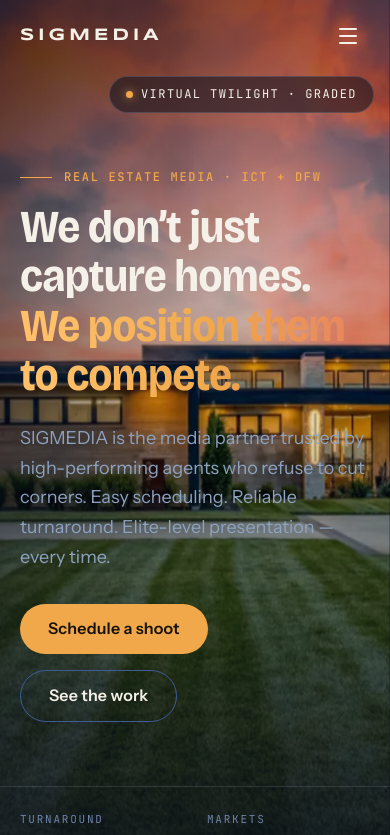
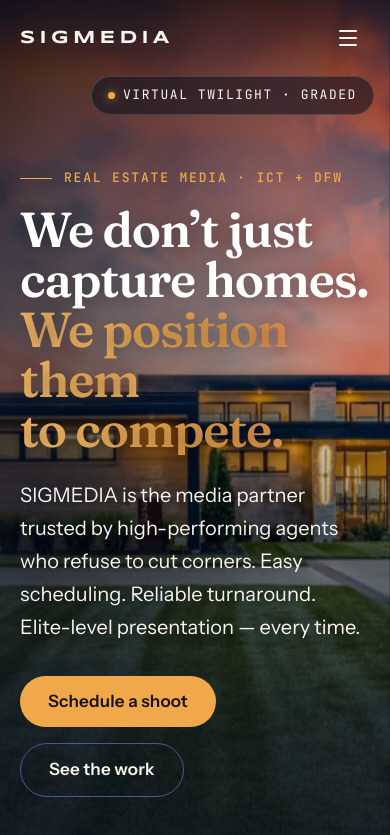
Before and after one commit to muneebnawaz018/sigmediausa, a React (Vite) app: page / in a window 390 px wide. Shown: the top 835 px of the page. Built offline with nearby package versions, Linux system fonts and the light colour scheme.

Commit message:
font settings

```diff
--- a/package.json
+++ b/package.json
@@ -10,7 +10,7 @@
     "preview": "vite preview"
   },
   "dependencies": {
-    "@fontsource-variable/bricolage-grotesque": "^5.2.10",
+    "@fontsource-variable/fraunces": "^5.3.0",
     "@fontsource-variable/instrument-sans": "^5.2.8",
     "@fontsource-variable/jetbrains-mono": "^5.2.8",
     "@fontsource/syncopate": "^5.2.8",
--- a/src/components/cta-band.css
+++ b/src/components/cta-band.css
@@ -25,7 +25,7 @@
 }
 
 .cta-band__title {
-  font-size: clamp(2.25rem, 1.6rem + 3.4vw, 4rem);
+  font-size: var(--text-3xl);
   max-width: 18ch;
   margin-inline: auto;
 }
--- a/src/components/footer.css
+++ b/src/components/footer.css
@@ -22,7 +22,7 @@
 }
 
 .footer__wordmark {
-  font-family: 'Syncopate', var(--font-display);
+  font-family: 'Syncopate', system-ui, sans-serif;
   font-weight: 700;
   font-size: var(--text-lg);
   letter-spacing: 0.22em;
@@ -39,11 +39,11 @@
 /* Column headings — mono microtype */
 .footer__heading {
   font-family: var(--font-mono);
-  font-size: 0.6875rem;
-  font-weight: 500;
+  font-size: var(--text-xs);
+  font-weight: 600;
   letter-spacing: 0.18em;
   text-transform: uppercase;
-  color: var(--slate-dim);
+  color: var(--slate);
   margin-bottom: var(--space-4);
 }
 
@@ -57,8 +57,8 @@
   align-items: center;
   gap: var(--space-2);
   min-height: 44px;
-  font-size: var(--text-sm);
-  color: var(--slate);
+  font-size: var(--text-base);
+  color: var(--cream);
   transition: color var(--dur-fast) var(--ease-out);
 }
 
@@ -76,13 +76,13 @@
 .footer__phone-code {
   font-size: var(--text-xs);
   letter-spacing: 0.12em;
-  color: var(--slate-dim);
+  color: var(--slate);
 }
 
 .footer__hours {
-  font-size: var(--text-xs);
-  line-height: 1.6;
-  color: var(--slate-dim);
+  font-size: var(--text-sm);
+  line-height: 1.7;
+  color: var(--slate);
   margin-top: var(--space-2);
 }
 
@@ -93,7 +93,7 @@
 /* Follow — icon + label pairs */
 .footer__social svg {
   flex-shrink: 0;
-  color: var(--slate-dim);
+  color: var(--slate);
   transition: color var(--dur-fast) var(--ease-out);
 }
 
@@ -116,14 +116,14 @@
 
 .footer__legal {
   font-size: var(--text-sm);
-  color: var(--slate-dim);
+  color: var(--slate);
 }
 
 .footer__micro {
   font-family: var(--font-mono);
-  font-size: var(--text-xs);
+  font-size: var(--text-sm);
   letter-spacing: 0.1em;
-  color: var(--slate-dim);
+  color: var(--slate);
 }
 
 /* ---- Responsive ---- */
--- a/src/components/hero.css
+++ b/src/components/hero.css
@@ -45,8 +45,8 @@
   inset: 0;
   z-index: -1;
   background:
-    linear-gradient(to top, rgba(10, 15, 30, 0.96) 0%, rgba(10, 15, 30, 0.55) 28%, rgba(10, 15, 30, 0.12) 55%, rgba(10, 15, 30, 0.35) 100%),
-    linear-gradient(105deg, rgba(10, 15, 30, 0.55) 0%, transparent 55%);
+    linear-gradient(to top, rgba(10, 15, 30, 0.97) 0%, rgba(10, 15, 30, 0.72) 30%, rgba(10, 15, 30, 0.2) 58%, rgba(10, 15, 30, 0.4) 100%),
+    linear-gradient(105deg, rgba(10, 15, 30, 0.68) 0%, rgba(10, 15, 30, 0.25) 45%, transparent 65%);
 }
 
 /* Grade status chip — top right */
@@ -112,10 +112,13 @@
 
 .hero__title {
   font-size: var(--text-hero);
-  font-weight: 640;
-  font-variation-settings: 'opsz' 40, 'wdth' 90;
-  color: var(--cream);
-  max-width: 16ch;
+  font-weight: 600;
+  font-variation-settings: 'opsz' 144, 'SOFT' 0, 'WONK' 0;
+  letter-spacing: -0.025em;
+  line-height: 1.02;
+  color: #ffffff;
+  max-width: 15ch;
+  text-shadow: 0 2px 24px rgba(6, 10, 20, 0.55);
 }
 
 .hero__title-a,
@@ -135,7 +138,8 @@
   max-width: 52ch;
   font-size: var(--text-lg);
   line-height: 1.65;
-  color: var(--slate);
+  color: var(--cream);
+  text-shadow: 0 1px 14px rgba(6, 10, 20, 0.6);
 }
 
 .hero__actions {
@@ -165,7 +169,7 @@
 
 .hero__exif-item dt {
   font-family: var(--font-mono);
-  font-size: 0.6875rem;
+  font-size: 0.75rem;
   letter-spacing: 0.16em;
   color: var(--slate-dim);
   margin-bottom: var(--space-1);
--- a/src/components/navbar.css
+++ b/src/components/navbar.css
@@ -13,11 +13,27 @@
   border-bottom: 1px solid transparent;
 }
 
+/* Transparent state: subtle top scrim so nav text stays legible over bright sky */
+.nav::before {
+  content: '';
+  position: absolute;
+  inset: 0;
+  z-index: -1;
+  background: linear-gradient(to bottom, rgba(6, 10, 20, 0.55), transparent);
+  opacity: 1;
+  transition: opacity var(--dur-base) var(--ease-out);
+  pointer-events: none;
+}
+
+.nav--solid::before {
+  opacity: 0;
+}
+
 .nav--solid {
-  background: rgba(10, 15, 30, 0.82);
-  backdrop-filter: blur(14px);
-  -webkit-backdrop-filter: blur(14px);
-  border-bottom-color: rgba(141, 162, 192, 0.14);
+  background: rgba(10, 15, 30, 0.85);
+  backdrop-filter: blur(16px);
+  -webkit-backdrop-filter: blur(16px);
+  border-bottom-color: rgba(141, 162, 192, 0.16);
 }
 
 .nav__inner {
@@ -25,14 +41,15 @@
   align-items: center;
   justify-content: space-between;
   gap: var(--space-6);
-  min-height: 72px;
+  min-height: 76px;
+  position: relative;
 }
 
 .nav__logo {
-  font-family: 'Syncopate', var(--font-display);
+  font-family: 'Syncopate', system-ui, sans-serif;
   font-weight: 700;
-  font-size: 1.0625rem;
-  letter-spacing: 0.22em;
+  font-size: 1.125rem;
+  letter-spacing: 0.24em;
   color: var(--cream);
   white-space: nowrap;
 }
@@ -47,10 +64,10 @@
 }
 
 .nav__links a {
-  font-size: var(--text-sm);
+  font-size: var(--text-base);
   font-weight: 500;
-  letter-spacing: 0.02em;
-  color: var(--slate);
+  letter-spacing: 0.01em;
+  color: var(--cream);
   padding: var(--space-2) 0;
   position: relative;
   transition: color var(--dur-fast) var(--ease-out);
@@ -82,9 +99,9 @@
 }
 
 .nav__cta {
-  min-height: 42px;
-  padding: 0.5rem 1.25rem;
-  font-size: var(--text-sm);
+  min-height: 44px;
+  padding: 0.55rem 1.4rem;
+  font-size: var(--text-base);
 }
 
 .nav__burger {
--- a/src/components/package.css
+++ b/src/components/package.css
@@ -45,16 +45,17 @@
 }
 
 .package__title {
-  font-size: var(--text-2xl);
+  font-size: var(--text-3xl);
   margin-top: var(--space-6);
-  max-width: 20ch;
+  max-width: 18ch;
 }
 
 .package__blurb {
   margin-top: var(--space-4);
+  font-size: var(--text-lg);
   color: var(--slate);
   line-height: 1.7;
-  max-width: 46ch;
+  max-width: 48ch;
 }
 
 /* ---- Checklist ---- */
--- a/src/components/reels.css
+++ b/src/components/reels.css
@@ -156,7 +156,7 @@
   padding: var(--space-8) var(--space-3) var(--space-3);
   background: linear-gradient(to top, rgba(6, 10, 20, 0.88), transparent);
   font-family: var(--font-mono);
-  font-size: 0.6875rem;
+  font-size: 0.75rem;
   letter-spacing: 0.1em;
   text-transform: uppercase;
   text-align: left;
--- a/src/main.jsx
+++ b/src/main.jsx
@@ -1,6 +1,6 @@
 import { StrictMode } from 'react'
 import { createRoot } from 'react-dom/client'
-import '@fontsource-variable/bricolage-grotesque'
+import '@fontsource-variable/fraunces'
 import '@fontsource-variable/instrument-sans'
 import '@fontsource-variable/jetbrains-mono'
 import '@fontsource/syncopate/700.css'
--- a/src/styles/base.css
+++ b/src/styles/base.css
@@ -47,10 +47,13 @@
 
 h1, h2, h3, h4 {
   font-family: var(--font-display);
-  line-height: 1.08;
-  font-weight: 600;
-  letter-spacing: -0.02em;
+  line-height: 1.1;
+  font-weight: 570;
+  letter-spacing: -0.015em;
   text-wrap: balance;
+  /* Fraunces: high optical size = crisp high-contrast editorial serif; no wonk/softness */
+  font-variation-settings: 'opsz' 144, 'SOFT' 0, 'WONK' 0;
+  font-optical-sizing: auto;
 }
 
 :focus-visible {
--- a/src/styles/tokens.css
+++ b/src/styles/tokens.css
@@ -14,9 +14,9 @@
   --glow: #f0a84b;        /* window-glow amber — CTA, accent */
   --glow-bright: #ffc069; /* hover state */
   --glow-deep: #c77f24;   /* pressed state */
-  --cream: #f5f1e8;       /* primary text */
-  --slate: #8da2c0;       /* secondary text */
-  --slate-dim: #6f83a8;   /* tertiary text, captions — keeps >=4.5:1 on --ink */
+  --cream: #f8f5ee;       /* primary text — near white, warm */
+  --slate: #c3d0e4;       /* secondary text — light, high contrast on ink */
+  --slate-dim: #93a5c2;   /* tertiary text, captions */
 
   /* Semantic */
   --bg: var(--ink);
@@ -29,20 +29,20 @@
   --border: var(--sky-dim);
   --on-accent: #16120a;
 
-  /* Type */
-  --font-display: 'Bricolage Grotesque Variable', 'Bricolage Grotesque', system-ui, sans-serif;
+  /* Type — editorial serif display, clean sans body, mono for data */
+  --font-display: 'Fraunces Variable', 'Fraunces', Georgia, 'Times New Roman', serif;
   --font-body: 'Instrument Sans Variable', 'Instrument Sans', system-ui, sans-serif;
   --font-mono: 'JetBrains Mono Variable', 'JetBrains Mono', ui-monospace, monospace;
 
   /* Type scale — fluid */
-  --text-xs: 0.75rem;
-  --text-sm: 0.875rem;
-  --text-base: 1rem;
-  --text-lg: 1.125rem;
-  --text-xl: clamp(1.25rem, 1.1rem + 0.75vw, 1.5rem);
-  --text-2xl: clamp(1.5rem, 1.2rem + 1.5vw, 2.25rem);
-  --text-3xl: clamp(2rem, 1.5rem + 2.5vw, 3.5rem);
-  --text-hero: clamp(2.5rem, 1.75rem + 4.5vw, 5.5rem);
+  --text-xs: 0.8125rem;
+  --text-sm: 0.9375rem;
+  --text-base: 1.0625rem;
+  --text-lg: 1.25rem;
+  --text-xl: clamp(1.375rem, 1.2rem + 0.85vw, 1.75rem);
+  --text-2xl: clamp(1.75rem, 1.35rem + 1.7vw, 2.5rem);
+  --text-3xl: clamp(2.25rem, 1.7rem + 2.8vw, 3.875rem);
+  --text-hero: clamp(2.75rem, 1.9rem + 4.8vw, 6rem);
 
   /* Spacing — 4pt rhythm */
   --space-1: 0.25rem;
```
Also changed, not shown: 2 other files (tests, documents, lock files or other folders).
